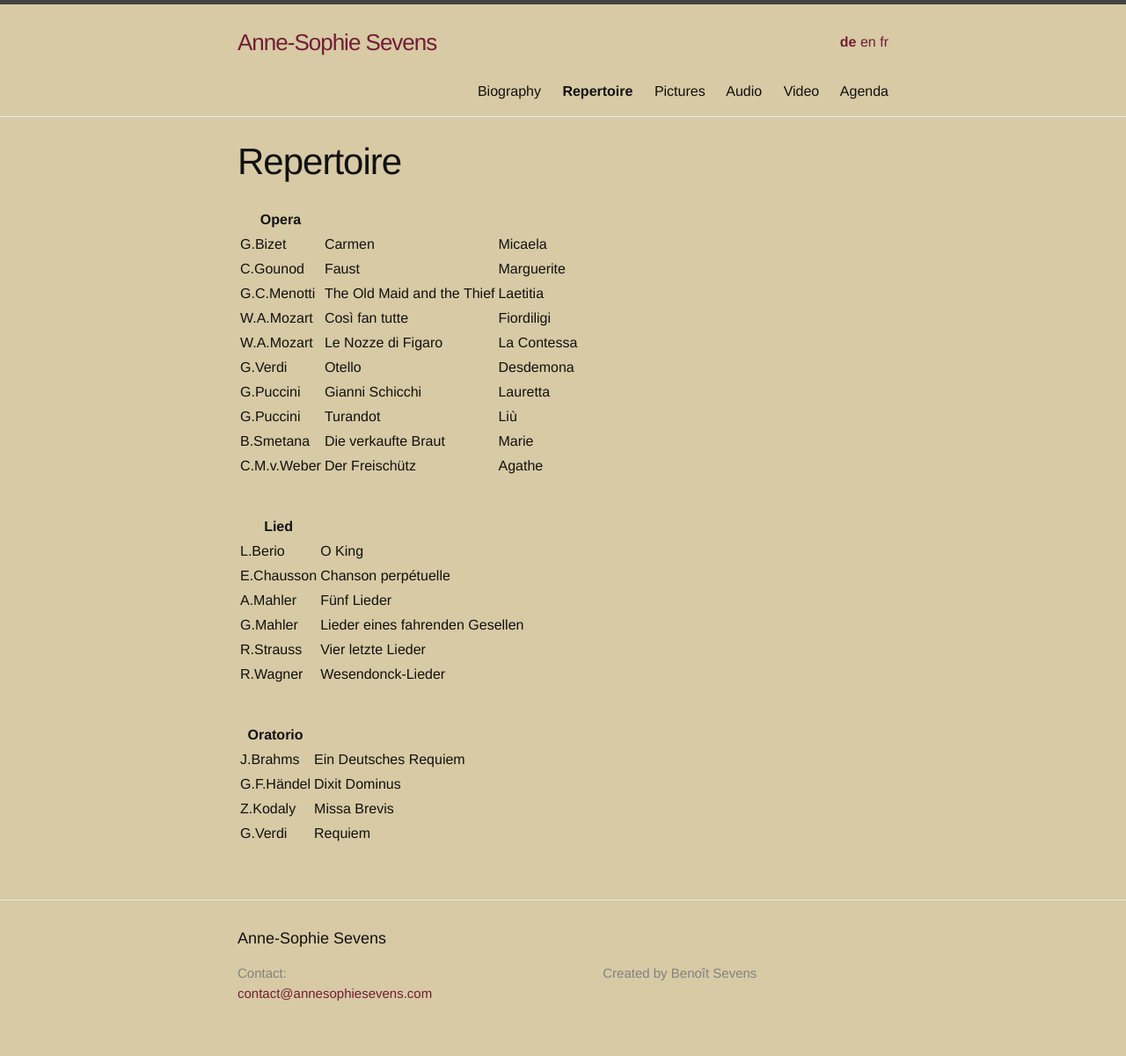
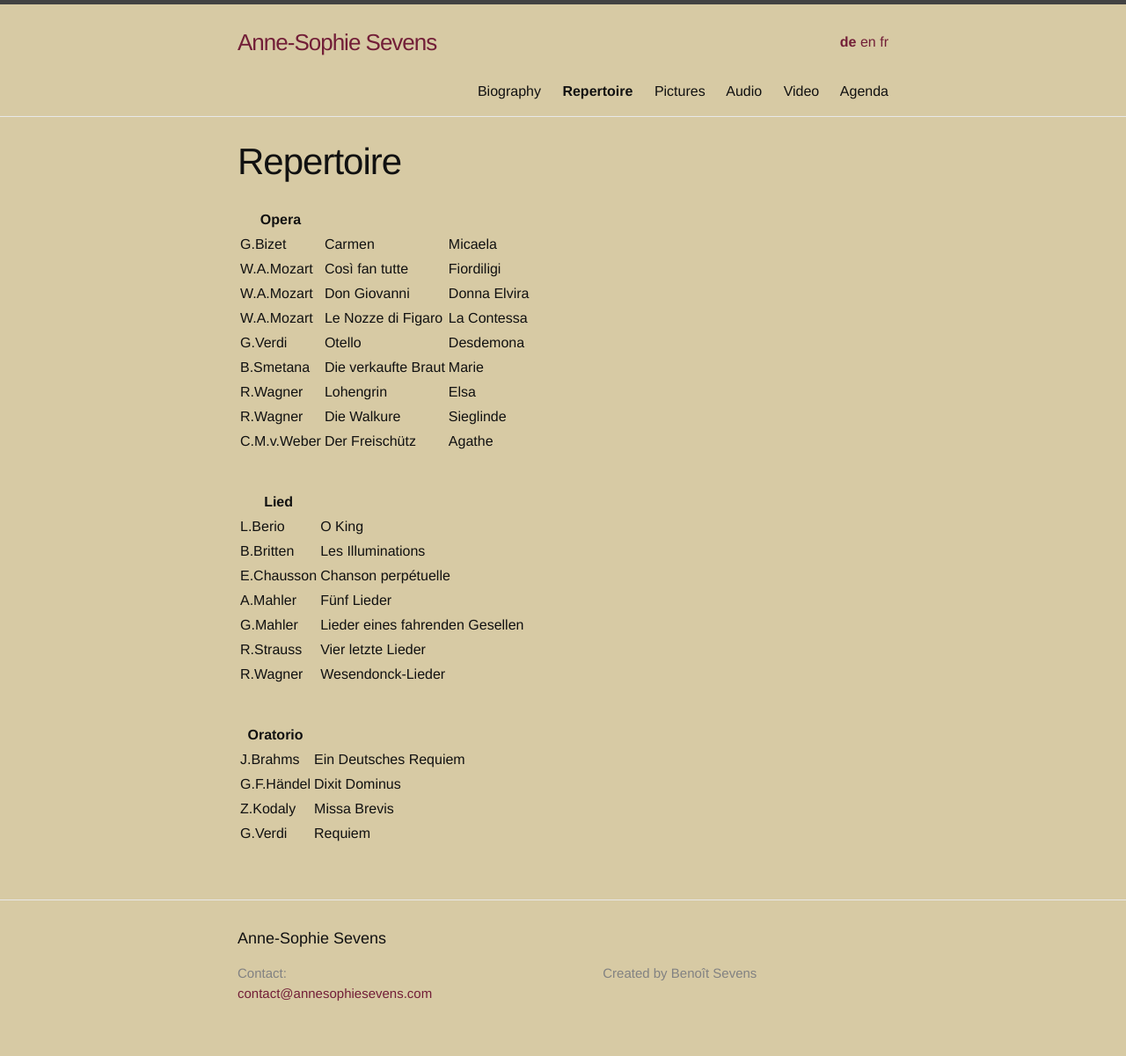
Before and after one commit to annesophie-sevens/annesophie-sevens.github.io, a Jekyll site: the page built from repertoire-de.md, in a window 1280 px wide. Shown: the whole page at 88% size. Built offline with Jekyll 4.4.1, drawn with Linux system fonts in a browser that asks for light colours.

Commit message:
Update repertoire-de.md

```diff
--- a/repertoire-de.md
+++ b/repertoire-de.md
@@ -10,14 +10,13 @@ ref: repertoire
 |Opera | | |
 | -------- | ----- | ---- |
 | G.Bizet | Carmen | Micaela |
-| C.Gounod | Faust | Marguerite |
-| G.C.Menotti | The Old Maid and the Thief | Laetitia |
 | W.A.Mozart | Così fan tutte | Fiordiligi |
+| W.A.Mozart | Don Giovanni | Donna Elvira |
 | W.A.Mozart | Le Nozze di Figaro | La Contessa |
 | G.Verdi | Otello | Desdemona |
-| G.Puccini | Gianni Schicchi | Lauretta |
-| G.Puccini | Turandot | Liù |
 | B.Smetana | Die verkaufte Braut | Marie |
+| R.Wagner | Lohengrin | Elsa |
+| R.Wagner | Die Walkure | Sieglinde |
 | C.M.v.Weber | Der Freischütz | Agathe |
 
 &nbsp;
@@ -25,6 +24,7 @@ ref: repertoire
 | Lied| |
 | -------- | ----- |
 | L.Berio | O King |
+| B.Britten | Les Illuminations |
 | E.Chausson | Chanson perpétuelle |
 | A.Mahler | Fünf Lieder |
 | G.Mahler | Lieder eines fahrenden Gesellen |
```
